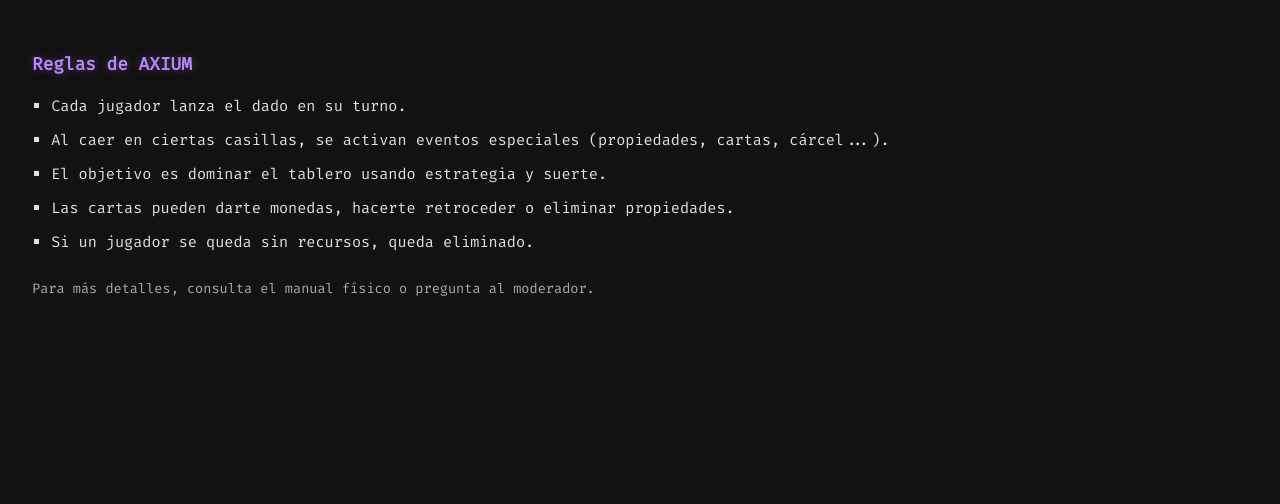
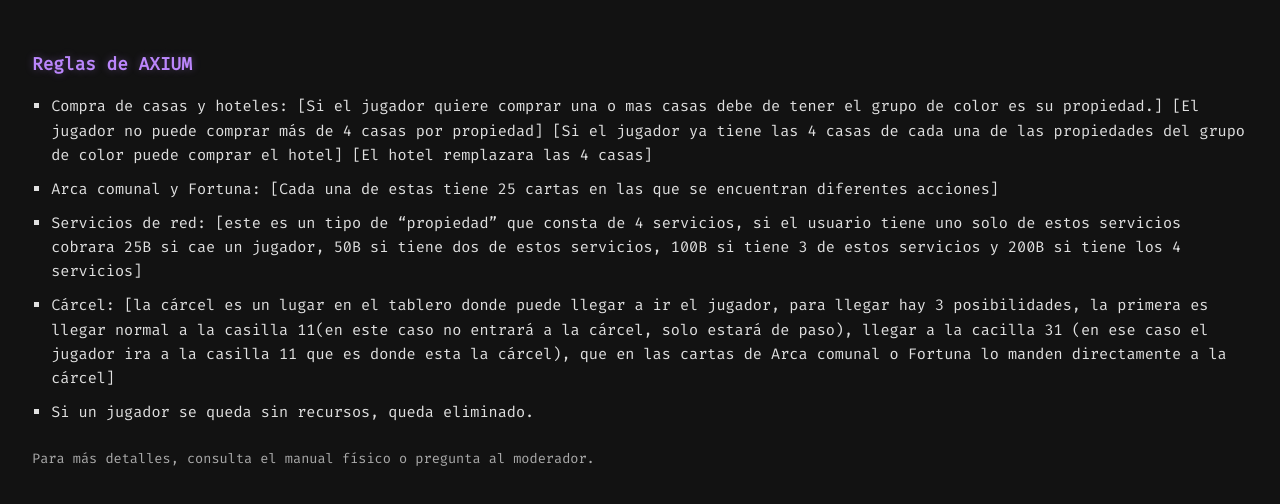
Before and after one commit to Turumack/axium-frontend, a website: page rules.html in a window 1280 px wide. Drawn offline with Linux system fonts and the light colour scheme.

Commit message:
modificacion rules

```diff
--- a/rules.html
+++ b/rules.html
@@ -38,10 +38,16 @@
 <body>
   <h3>Reglas de AXIUM</h3>
   <ul>
-    <li>Cada jugador lanza el dado en su turno.</li>
-    <li>Al caer en ciertas casillas, se activan eventos especiales (propiedades, cartas, cárcel...).</li>
-    <li>El objetivo es dominar el tablero usando estrategia y suerte.</li>
-    <li>Las cartas pueden darte monedas, hacerte retroceder o eliminar propiedades.</li>
+    <li>Compra de casas y hoteles: [Si el jugador quiere comprar una o mas casas debe de tener el
+      grupo de color es su propiedad.] [El jugador no puede comprar más de 4 casas por propiedad]
+      [Si el jugador ya tiene las 4 casas de cada una de las propiedades del grupo de color puede comprar el hotel]
+      [El hotel remplazara las 4 casas]</li>
+    <li>Arca comunal y Fortuna: [Cada una de estas tiene 25 cartas en las que se encuentran diferentes acciones]</li>
+    <li>Servicios de red: [este es un tipo de “propiedad” que consta de 4 servicios, si el usuario tiene uno solo de estos servicios
+      cobrara 25B si cae un jugador, 50B si tiene dos de estos servicios, 100B si tiene 3 de estos servicios y 200B si tiene los 4 servicios]</li>
+    <li>Cárcel: [la cárcel es un lugar en el tablero donde puede llegar a ir el jugador, para llegar hay 3 posibilidades, la primera es llegar normal a
+      la casilla 11(en este caso no entrará a la cárcel, solo estará de paso), llegar a la cacilla 31 (en ese caso el jugador ira a la casilla 11 que es
+      donde esta la cárcel), que en las cartas de Arca comunal o Fortuna lo manden directamente a la cárcel]</li>
     <li>Si un jugador se queda sin recursos, queda eliminado.</li>
   </ul>
   <p>Para más detalles, consulta el manual físico o pregunta al moderador.</p>
```
